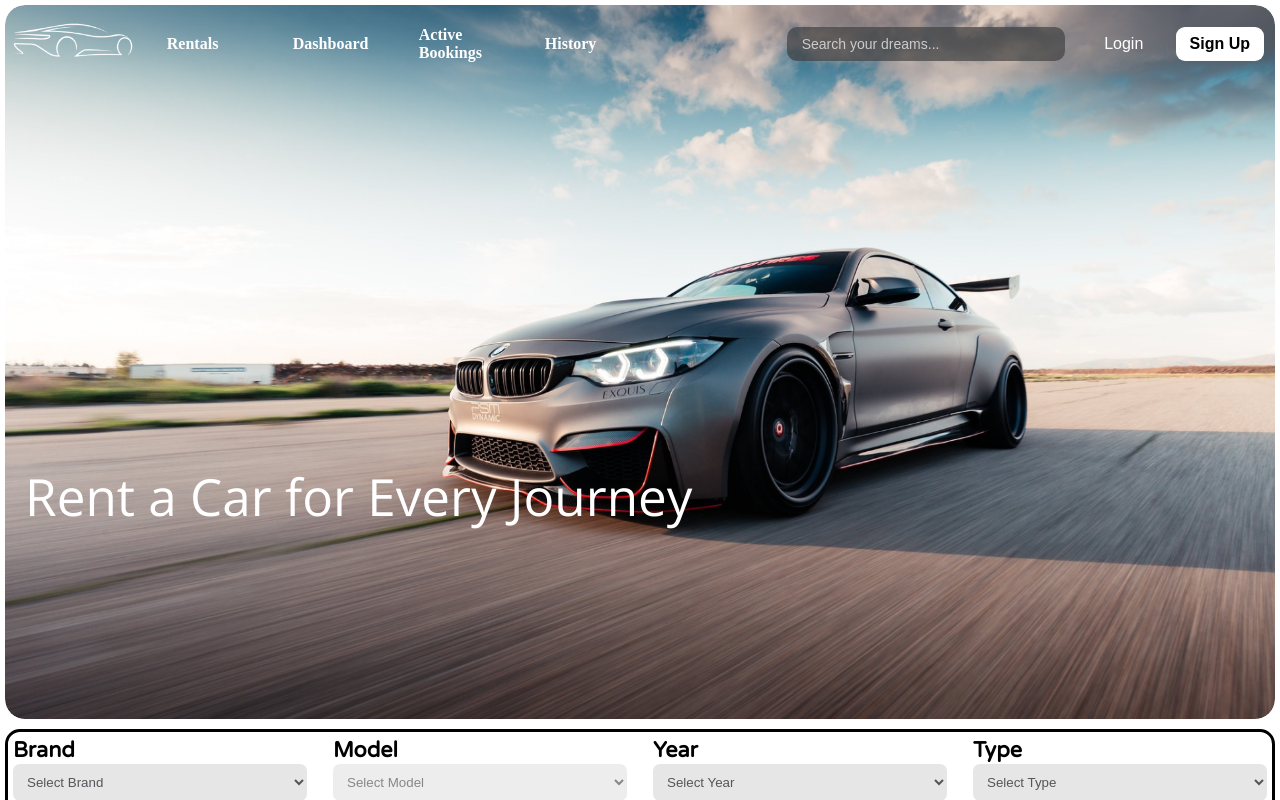
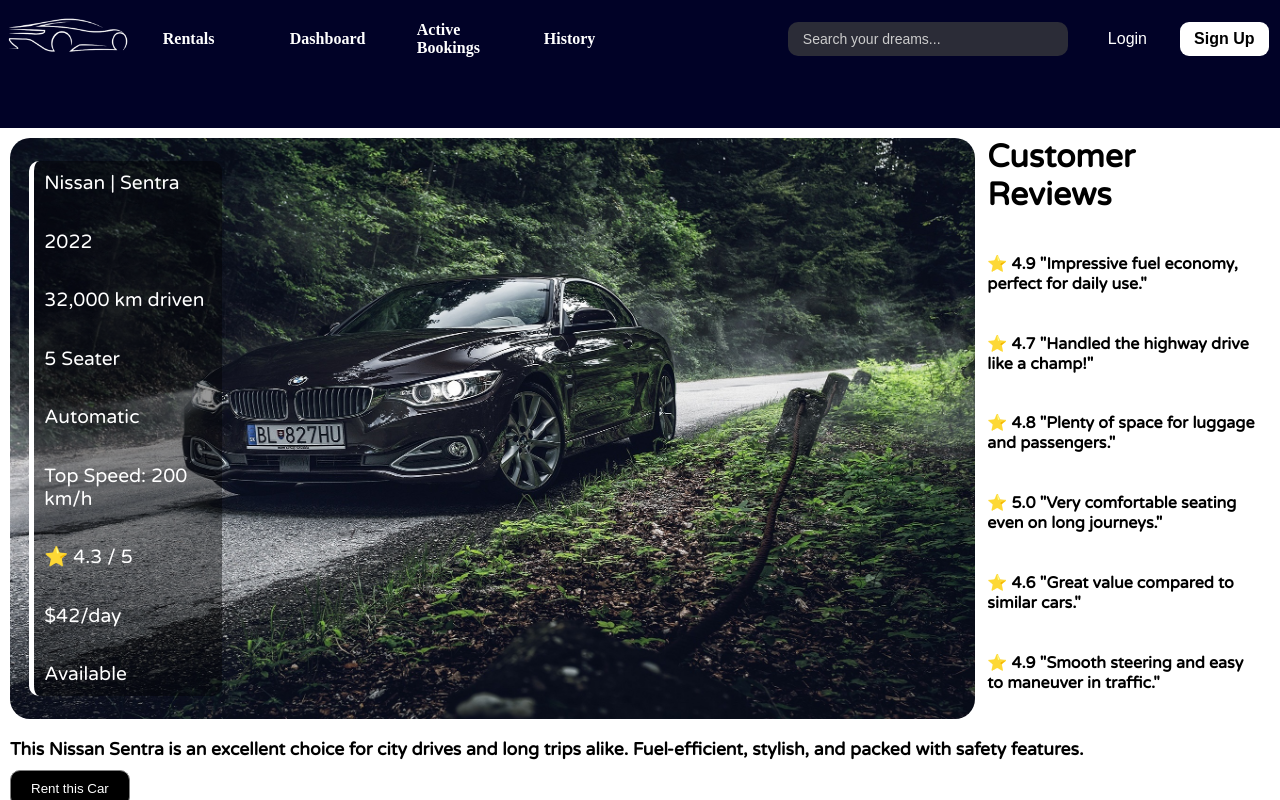
Before and after one commit to Muhammad-Ikrash/Car-Rental, a React (Vite) app in the folder frontend/: page / in a window 1280 px wide. Shown: the top 800 px of the page. Built offline with nearby package versions, Linux system fonts and the light colour scheme; a web font is replaced by a local one.

Commit message:
dashboard made without backend

```diff
--- /dev/null
+++ b/frontend/components/CarInfo.css
@@ -0,0 +1,205 @@
+/* .carInfo {
+    display: flex;
+    flex-direction: column;
+    border: 3px solid rgb(199, 42, 42);
+    border-radius: 15px;
+    padding: 10px;
+    gap: 20px;
+    max-width: 100%;
+    overflow-x: hidden;
+    background-color: white;
+    font-family: 'Open Sans', sans-serif;
+    justify-content: center;
+    align-items: center;
+    color: black;
+  }
+
+  .carImageContainer {
+    position: relative;
+    width: 90%;
+    border-radius: 15px;
+    align-self: center;
+
+  }
+
+  .carImage {
+
+    width: 50%;
+    height: auto;
+
+  }
+
+  .carOverlay {
+    position: absolute;
+    display: flex;
+    top: 2%;
+    left: 10px;
+    justify-content: left;
+    width: 20%;
+    height: 95%;
+    align-items: center;
+    text-align: left;
+    color: white;
+    display: flex;
+    flex-direction: column;
+    gap: 10px;
+    justify-content: space-between;
+    font-weight: bold;
+    background: rgba(0, 0, 0, 0.262);
+    padding: 10px;
+
+    border-radius: 5px;
+    border-left:5px solid rgb(199, 42, 42);
+  }
+
+  .infos{
+    font-size: 1.2rem;
+    font-weight: 500;
+    position: relative;
+  }
+
+  .infoText {
+    font-size: 0.95rem;
+  }
+
+  .carSummary {
+    font-size: 1rem;
+    font-weight: 500;
+    display: flex;
+    flex-direction: column;
+    gap: 10px;
+  }
+
+  .rentBtn {
+    width: fit-content;
+    padding: 10px 20px;
+    background-color: black;
+    color: white;
+    border: 1px solid gray;
+    border-radius: 10px;
+    cursor: pointer;
+  }
+
+  .rentBtn:hover {
+    background-color: #222;
+  }
+
+  .rentForm {
+    background-color: #f8f8f8;
+    border: 1px solid #ccc;
+    padding: 20px;
+    border-radius: 10px;
+  }
+   */
+   body {
+    background-color: rgb(1, 2, 39);
+   }
+
+  .carInfo {
+  display: flex;
+  flex-direction: column;
+  border-radius: 15px;
+  padding: 10px;
+  gap: 20px;
+  max-width: 100%;
+  overflow-x: hidden;
+  background-color: white;
+  font-family: 'Open Sans', sans-serif;
+  justify-content: center;
+  align-items: center;
+  color: black;
+}
+
+.carImageContainer {
+  position: relative;
+  width: 100%; /* Set the container to 70% of the parent width */
+  max-width: 100%;
+  border-radius: 15px;
+  display: flex;
+  justify-content: center; /* Center the image horizontally */
+  margin: 0 auto; /* Center the container itself */
+}
+
+.carImage {
+  width: 100%; /* Image will fill the carImageContainer */
+  height: auto; /* Maintain aspect ratio */
+  object-fit: cover; /* Ensure the image covers the area without distortion */
+}
+
+.rightInfo{
+  width: 30%;
+  display: flex;
+  flex-direction: column;
+  padding: 1%;
+  padding-top: 0%;
+  gap: 7%;
+  font-family: "Varela Round", sans-serif;
+}
+
+.carOverlay {
+  position: absolute;
+  left: 2%;
+  top:4%;
+  width: 20%; /* Make the overlay width responsive based on the image's container width */
+  height: 92%; /* Adjust the height to maintain overlay proportions */
+  display: flex;
+  flex-direction: column;
+  justify-content: space-between;
+  align-items: flex-start;
+  color: white;
+  font-weight: bold;
+  background: rgba(0, 0, 0, 0.4);
+  padding: 10px;
+  border-radius: 10px;
+  border-left: 5px solid rgb(255, 255, 255);
+  font-family: "Varela Round", sans-serif;
+}
+
+.oneDiv{
+  display: flex;
+  flex-direction: row;
+}
+
+.infos {
+  font-size: 1.2rem;
+  font-weight: 500;
+}
+
+.carSummary {
+  font-size: 1rem;
+  font-weight: 500;
+  display: flex;
+  flex-direction: column;
+  gap: 10px;
+}
+
+.rentBtn {
+  width: fit-content;
+  padding: 10px 20px;
+  background-color: black;
+  color: white;
+  border: 1px solid gray;
+  border-radius: 10px;
+  cursor: pointer;
+}
+
+.reviewsDiv{
+  font-family: "Varela Round", sans-serif;
+  font-weight: bolder;
+  font-size: 2rem;
+}
+
+.rentBtn:hover {
+  background-color: #222;
+}
+
+.review{
+  font-weight: bold;
+}
+
+.rentForm {
+  background-color: #f8f8f8;
+  border: 1px solid #ccc;
+  padding: 20px;
+  border-radius: 10px;
+}
--- /dev/null
+++ b/frontend/components/CarInfoAll.jsx
@@ -0,0 +1,75 @@
+import React, { useState, useEffect, useRef } from "react";
+import "./CarInfo.css";
+
+
+
+export default function CarInfoAll({ carId }) {
+  const [showForm, setShowForm] = useState(false);
+
+  const handleRentClick = () => {
+    setShowForm(true);
+  };
+  const carDetails = {
+    brand: "Nissan",
+    model: "Sentra",
+    year: 2022,
+    mileage: "32,000 km",
+    seats: 5,
+    rating: 4.3,
+    price: 42
+  };
+  const { brand, model, year, mileage, seats, rating, price } = carDetails;
+
+  const speedLimit = 120; // Example speed limit, you can change it as needed
+  const topSpeed = 200; // Example top speed, you can change it as needed
+
+  return (
+    <div className="carInfo">
+      {/* Image + overlay */}
+      <div className="oneDiv">
+        <div className="carImageContainer">
+            <img src='./homeImage2.jpg' alt="Car" className="carImage" />
+            <div className="carOverlay">
+                <div className="infos"> {brand} | {model} </div>
+                <div className="infos"> {year}</div>
+                <div className="infos"> {mileage} driven</div>
+                <div className="infos"> {seats} Seater</div>
+                <div className="infos"> Automatic</div>
+                <div className="infos"> Top Speed: {topSpeed} km/h</div>
+                <div className="infos"> ⭐ {rating} / 5</div>
+                <div className="infos"> ${price}/day </div>
+                <div className="infos"> Available </div>
+            </div>
+
+        </div>
+        <div className="rightInfo">
+            <div className="reviewsDiv">Customer Reviews</div>
+            <div className="review">⭐ 4.9 "Impressive fuel economy, perfect for daily use."</div>
+            <div className="review">⭐ 4.7 "Handled the highway drive like a champ!"</div>
+            <div className="review">⭐ 4.8 "Plenty of space for luggage and passengers."</div>
+            <div className="review">⭐ 5.0 "Very comfortable seating even on long journeys."</div>
+            <div className="review">⭐ 4.6 "Great value compared to similar cars."</div>
+            <div className="review">⭐ 4.9 "Smooth steering and easy to maneuver in traffic."</div>
+        </div>
+      </div>
+
+      {/* Brief description + button */}
+      <div className="carSummary">
+        <p style={{ fontSize: "1.1em", fontWeight: "bold", fontFamily: "Varela Round"}}>
+          This Nissan Sentra is an excellent choice for city drives and long
+          trips alike. Fuel-efficient, stylish, and packed with safety features.
+        </p>
+        <button className="rentBtn" onClick={handleRentClick}>
+          Rent this Car
+        </button>
+      </div>
+
+      {/* Rent Form Placeholder */}
+      {showForm && (
+        <div className="rentForm">
+          <p>Rental form goes here...</p>
+        </div>
+      )}
+    </div>
+  );
+}
--- /dev/null
+++ b/frontend/components/Dashboard.css
@@ -0,0 +1,10 @@
+
+ .dashboard {
+     display: flex;
+     margin-top: 10%;
+     flex-direction: column;
+     align-items: center;
+     justify-content: center;
+     background-color: #ffffff;
+     color: aqua;
+ }
--- /dev/null
+++ b/frontend/components/Dashboard.jsx
@@ -0,0 +1,23 @@
+
+import { useState, useEffect } from 'react'
+import Navbar from './navbar'
+import Footer from './Footer'
+import './Dashboard.css'
+import ScrollTop from './ScrollTop'
+import CarInfoAll from './CarInfoAll'
+
+export default function Dashoard({carid}){
+
+    const [car, setCar] = useState([])
+
+    return (
+        <div className="dashboard">
+            <Navbar />
+
+            <CarInfoAll/>
+
+
+
+        </div>
+    )
+}
--- a/frontend/components/Home.jsx
+++ b/frontend/components/Home.jsx
@@ -23,7 +23,7 @@
                 Top Picks for You
             </div>
             <div className="topPicksObjective">
-                Experience the epitome of amazing journey with out top picks.
+                Experience the epitome of amazing journey with our top picks.
             </div>
             <AllCardsDiv />
 
--- a/frontend/components/HomePage.jsx
+++ b/frontend/components/HomePage.jsx
@@ -6,6 +6,7 @@
 import Home from './Home';
 import Footer from './Footer';
 import ScrollTop from './ScrollTop';
+import Dashoard from './Dashboard';
 
 
 export default function HomePage() {
@@ -13,7 +14,8 @@
     return (
         <div className="homepage">
             {/* <Navbar /> */}
-            <Home />
+            {/* <Home /> */}
+            <Dashoard />
             <Footer />
             <ScrollTop />
 
```
Also changed, not shown: frontend/components/Home.css (line endings or trailing spaces), frontend/components/HomePage.css (line endings or trailing spaces).
